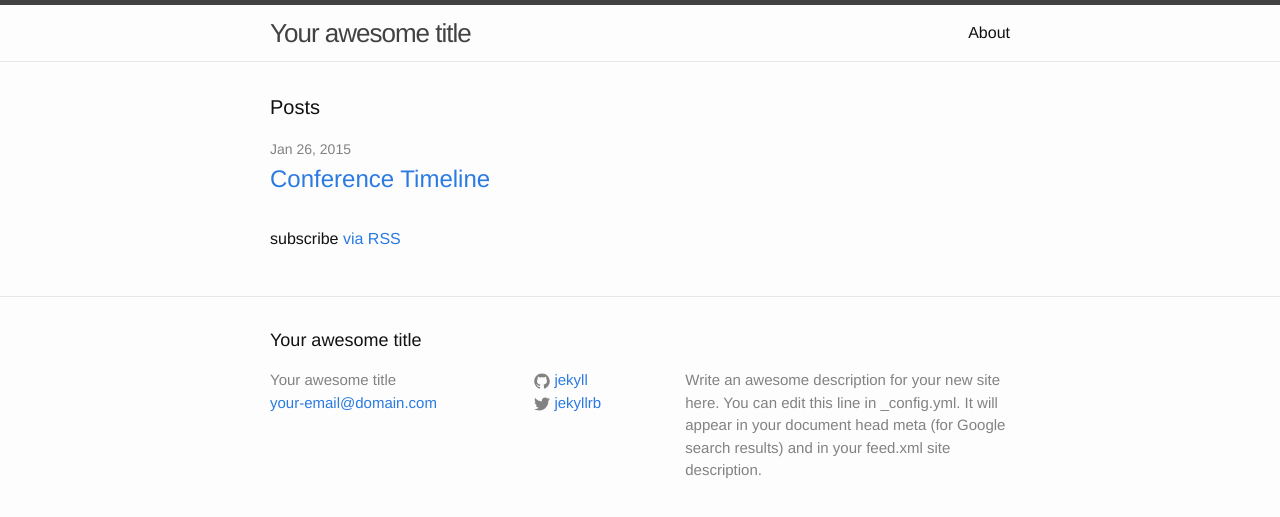
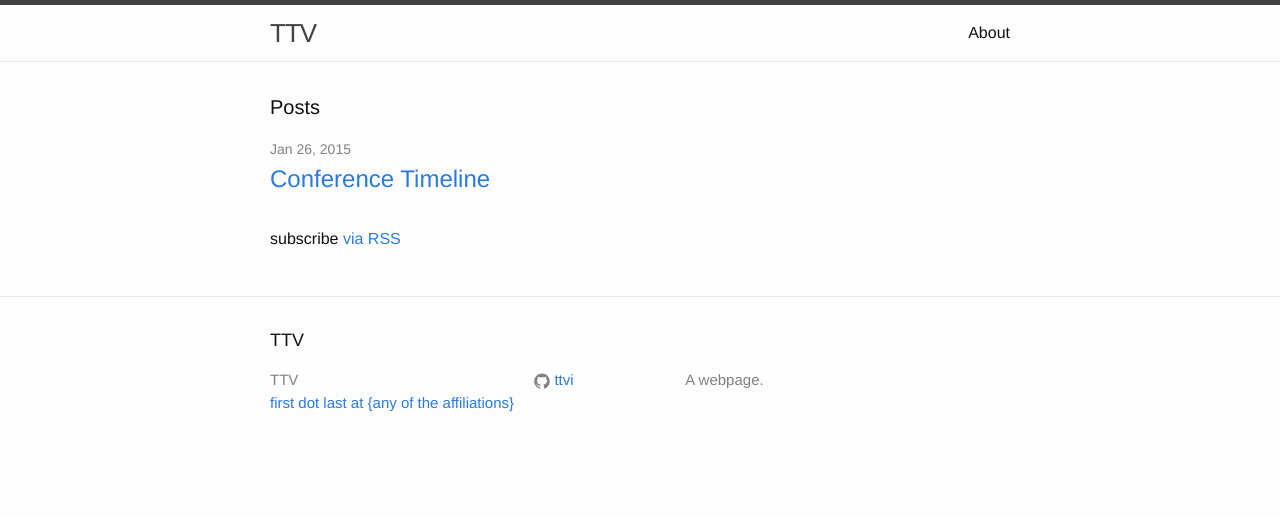
Before and after one commit to ttvi/ttvi.github.io, a Jekyll site: the page built from index.html, in a window 1280 px wide. Shown: the top 517 px of the page. Built offline with Jekyll 4.4.1, drawn with Linux system fonts in a browser that asks for light colours.

Commit message:
Update _config.yml

```diff
--- a/_config.yml
+++ b/_config.yml
@@ -1,14 +1,11 @@
 # Site settings
-title: Your awesome title
-email: your-email@domain.com
+title: TTV
+email: first dot last at {any of the affiliations}
 description: > # this means to ignore newlines until "baseurl:"
-  Write an awesome description for your new site here. You can edit this
-  line in _config.yml. It will appear in your document head meta (for
-  Google search results) and in your feed.xml site description.
+  A webpage.
 baseurl: "" # the subpath of your site, e.g. /blog/
-url: "http://yourdomain.com" # the base hostname & protocol for your site
-twitter_username: jekyllrb
-github_username:  jekyll
+url: "http://ttvi.github.io" # the base hostname & protocol for your site
+github_username:  ttvi
 
 # Build settings
 markdown: kramdown
```
